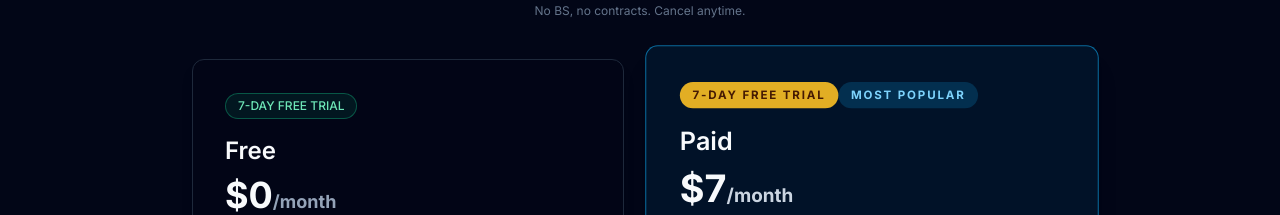
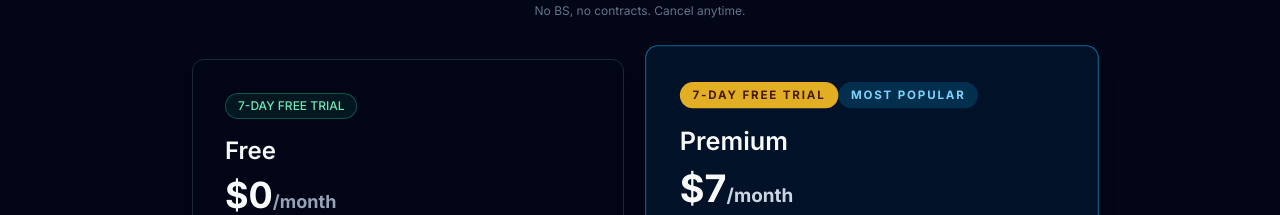
Before and after one commit to loo83gh22-droid/Husband-Daily-Tips, a Next.js app: page / in a window 1280 px wide. Shown: the part 2700-2915 px from the top of the page. Built offline with nearby package versions, Linux system fonts and the light colour scheme; no server answers.

Commit message:
Rename 'Paid' to 'Premium' and show 'Current Plan' button when user has active subscription

```diff
--- a/app/dashboard/subscription/page.tsx
+++ b/app/dashboard/subscription/page.tsx
@@ -20,6 +20,7 @@ async function getUserSubscription(auth0Id: string) {
         trial_ends_at: null,
         hasActiveTrial: false,
         hasSubscription: false,
+        isOnPremium: false,
       };
     }
 
@@ -29,13 +30,17 @@ async function getUserSubscription(auth0Id: string) {
                           trialEndsAt &&
                           trialEndsAt > now &&
                           !user?.stripe_subscription_id;
+    const hasSubscription = !!user?.stripe_subscription_id;
+    // If user has subscription, they're on premium (not trial)
+    const isOnPremium = user?.subscription_tier === 'premium' && hasSubscription;
 
     return {
       tier: user?.subscription_tier || 'free',
       trial_started_at: user?.trial_started_at || null,
       trial_ends_at: user?.trial_ends_at || null,
       hasActiveTrial,
-      hasSubscription: !!user?.stripe_subscription_id,
+      hasSubscription,
+      isOnPremium,
     };
   } catch (err) {
     console.error('Unexpected error fetching subscription:', err);
@@ -45,6 +50,7 @@ async function getUserSubscription(auth0Id: string) {
         trial_ends_at: null,
         hasActiveTrial: false,
         hasSubscription: false,
+        isOnPremium: false,
       };
   }
 }
@@ -77,7 +83,7 @@ export default async function SubscriptionPage() {
       ],
     },
     {
-      name: 'Paid',
+      name: 'Premium',
       price: 7,
       tier: 'premium',
       features: [
@@ -104,7 +110,7 @@ export default async function SubscriptionPage() {
           <div className="bg-primary-500/10 border border-primary-500/30 rounded-xl p-6 mb-8 max-w-2xl mx-auto text-center">
             <p className="text-primary-300 font-semibold mb-2">✨ 7-Day Free Trial</p>
             <p className="text-sm text-slate-300">
-              Try everything free for 7 days. No credit card required. After the trial, choose Free or Paid.
+              Try everything free for 7 days. No credit card required. After the trial, choose Free or Premium.
             </p>
             {subscriptionInfo.hasActiveTrial && subscriptionInfo.trial_ends_at && (
               <p className="text-xs text-primary-400 mt-3">
@@ -186,6 +192,7 @@ export default async function SubscriptionPage() {
                   currentTier={currentTier}
                   hasActiveTrial={subscriptionInfo.hasActiveTrial || undefined}
                   trialEndsAt={subscriptionInfo.trial_ends_at}
+                  isOnPremium={subscriptionInfo.isOnPremium}
                 />
               </div>
             );
--- a/app/page.tsx
+++ b/app/page.tsx
@@ -452,7 +452,7 @@ export default async function Home() {
               <div className="bg-primary-500/20 text-primary-300 text-[11px] font-bold px-3 py-1 rounded-full inline-block mb-4 tracking-[0.16em] uppercase">
                 MOST POPULAR
               </div>
-              <h3 className="text-2xl font-semibold text-slate-50 mb-2">Paid</h3>
+              <h3 className="text-2xl font-semibold text-slate-50 mb-2">Premium</h3>
               <div className="text-4xl font-bold text-slate-50 mb-2">
                 $7<span className="text-lg text-slate-300">/month</span>
               </div>
--- a/components/SubscriptionButton.tsx
+++ b/components/SubscriptionButton.tsx
@@ -12,9 +12,10 @@ interface SubscriptionButtonProps {
   currentTier?: string;
   hasActiveTrial?: boolean | null;
   trialEndsAt?: string | null;
+  isOnPremium?: boolean;
 }
 
-export default function SubscriptionButton({ plan, currentTier, hasActiveTrial, trialEndsAt }: SubscriptionButtonProps) {
+export default function SubscriptionButton({ plan, currentTier, hasActiveTrial, trialEndsAt, isOnPremium }: SubscriptionButtonProps) {
   const [isLoading, setIsLoading] = useState(false);
   const router = useRouter();
 
@@ -81,7 +82,8 @@ export default function SubscriptionButton({ plan, currentTier, hasActiveTrial,
   };
 
   const isPopular = plan.tier === 'premium';
-  const isCurrent = plan.tier === currentTier;
+  // User is on current plan if tier matches, OR if they have premium subscription (not trial)
+  const isCurrent = plan.tier === currentTier || (plan.tier === 'premium' && isOnPremium);
 
   // Determine button text
   let buttonText = '';
@@ -91,6 +93,9 @@ export default function SubscriptionButton({ plan, currentTier, hasActiveTrial,
     buttonText = 'Start Free Trial';
   } else if (plan.tier === 'premium' && hasActiveTrial) {
     buttonText = 'Join Premium ($7/month)';
+  } else if (plan.tier === 'premium' && currentTier === 'premium' && !hasActiveTrial) {
+    // User has active subscription (not trial)
+    buttonText = 'Current Plan';
   } else if (plan.tier === 'free') {
     buttonText = 'Downgrade';
   } else {
```
Lines whose indentation alone changed are shown as unchanged.
